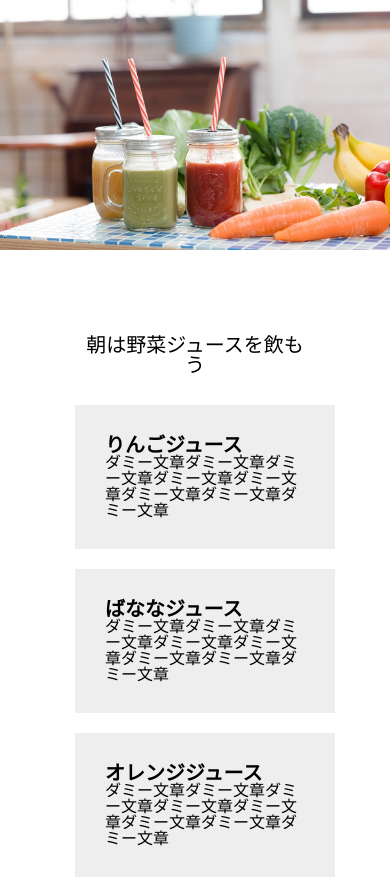
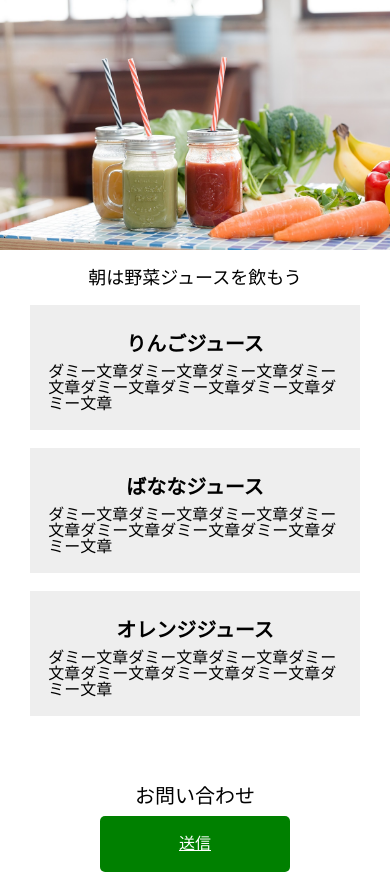
Before and after one commit to harukasano/responsive-site, a plain HTML site: page index.html in a window 390 px wide. Shown: the top 880 px of the page. Drawn offline with nearby package versions, Linux system fonts and the light colour scheme.

Commit message:
CSS変更2

```diff
--- a/style.css
+++ b/style.css
@@ -8,31 +8,34 @@
 
 .content h1 {
     text-align: center;
-    margin: 30px;
-    font-size: 20px;
+    margin: 2%;
+    font-size: 18px;
 }
 
 .box {
     background: #eee;
     float: left;
-    width: 300px;
-    padding: 30px;
-    margin: 20px;
+    width: 30%;
+    padding: 1.1%;
+    margin: 0 0.5%;
 }
+
+
 .clearfix::after {
     clear: both;
     display: block;
     content: '';
-    }
+}
 
 .content {
-    padding: 55px;
+    padding: 3%;
 }
 
 .title {
     font-size: 20px;
-    font-weight: bold
-
+    font-weight: bold;
+    text-align: center;
+    padding: 10px;
 }
 
 
@@ -70,6 +73,8 @@ footer {
         display: flex;
         flex-direction: column;
         float: none;
-        width: 200px;
+        width: 80%;
+        padding: 5%;
+        margin: 5% 15% 5% 5%;
     }
 }
```
